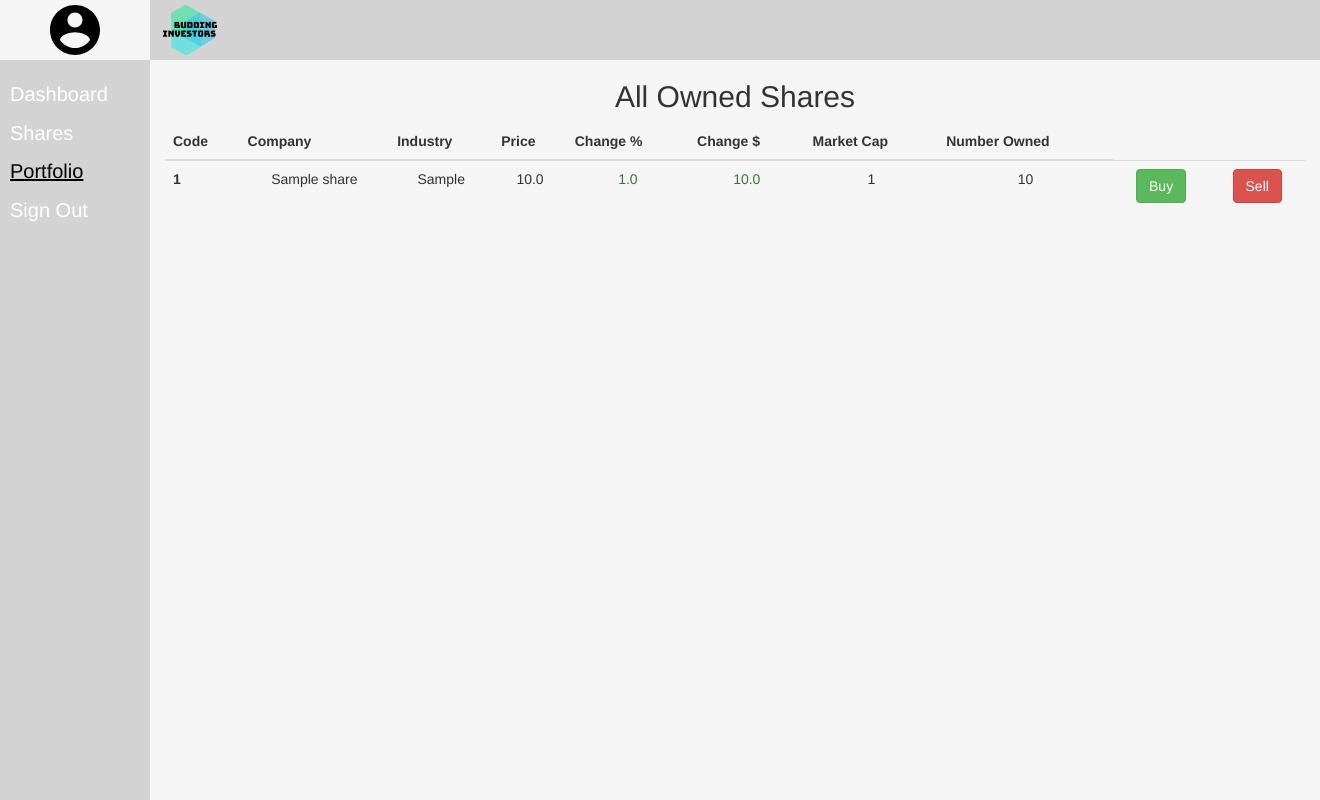
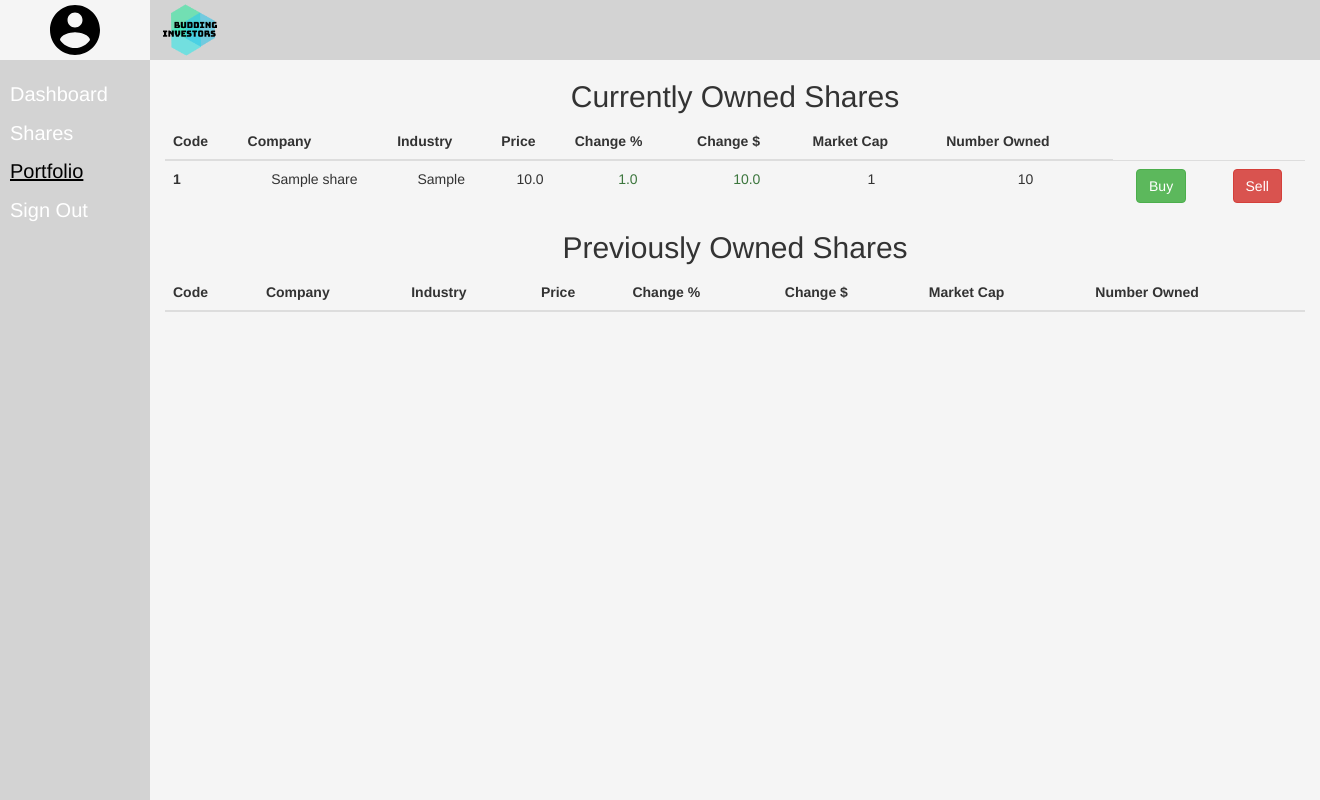
Before and after one commit to System-Exit/Investment-game, a Flask app: page /portfolio in a window 1320 px wide. Run offline with Flask 2, Linux system fonts and the light colour scheme; a user stored in the database is signed in; tables that the repository leaves empty hold one stand-in row (values such as "Sample post"); lists and menus that the app fills with data are empty; some libraries are stand-ins or nearby versions.

Commit message:
Separated currently owned and previously owned shares and changed DOB validation

```diff
--- a/forms.py
+++ b/forms.py
@@ -84,7 +84,7 @@ class UserRegistrationForm(FlaskForm):
             # Validate that date of birth is a valid date
             date = datetime.strptime(dob, '%Y-%m-%d')
             # Validate date is less than 100 years old
-            if(abs(date - datetime.today()) > timedelta(days=365*100)):
+            if(date < datetime(1900, 1, 1)):
                 raise ValueError
         except ValueError:
             self.byear.errors.append("Date of birth is invalid")
--- a/templates/portfolio.html
+++ b/templates/portfolio.html
@@ -4,7 +4,7 @@
 <div id="index-body">
     {% include "messageblock.html" %}
     <div class="container">
-        <h2>All Owned Shares</h2>
+        <h2>Currently Owned Shares</h2>
         <table class="table">
             <thead>
                 <tr>
@@ -20,6 +20,7 @@
             </thead>
             <tbody>
             {% for share in usershares %}
+            {% if share.quantity > 0 %}
                 <tr>
                     <th scope="row">{{ share.issuerID }}</th>
                     <td>{{ share.abbrevname }}</td>
@@ -37,6 +38,45 @@
                     <td><button name="{{ share.issuerID }}" onclick="SetCompanyValue(this.name, 'buysharecode')" type="button" class="btn btn-success" data-toggle="modal" data-target="#buy-modal">Buy</button></td>
                     <td><button name="{{ share.issuerID }}" onclick="SetCompanyValue(this.name, 'sellsharecode')" type="button" class="btn btn-danger" data-toggle="modal" data-target="#sell-modal">Sell</button></td>
                 </tr>
+            {% endif %}
+            {% endfor %}
+            </tbody>
+        </table>
+        <h2>Previously Owned Shares</h2>
+        <table class="table">
+            <thead>
+                <tr>
+                    <th>Code</th>
+                    <th>Company</th>
+                    <th>Industry</th>
+                    <th>Price</th>
+                    <th>Change %</th>
+                    <th>Change $</th>
+                    <th>Market Cap</th>
+                    <th>Number Owned</th>
+                </tr>
+            </thead>
+            <tbody>
+            {% for share in usershares %}
+            {% if share.quantity == 0 %}
+                <tr>
+                    <th scope="row">{{ share.issuerID }}</th>
+                    <td>{{ share.abbrevname }}</td>
+                    <td>{{ share.industrysector }}</td>
+                    <td>{{ share.currentprice }}</td>
+                    {% if share.daychangepercent >= 0 %}
+                    <td class=text-success>{{share.daychangepercent}}</td>
+                    <td class=text-success>{{ share.daychangeprice}}</td>
+                    {% else %}
+                    <td class=text-danger>{{share.daychangepercent}}</td>
+                    <td class=text-danger>{{ share.daychangeprice}}</td>
+                    {% endif %}
+                    <td>{{share.marketcapitalisation}}</td>
+                    <td>{{ share.quantity }}</td>
+                    <td><button name="{{ share.issuerID }}" onclick="SetCompanyValue(this.name, 'buysharecode')" type="button" class="btn btn-success" data-toggle="modal" data-target="#buy-modal">Buy</button></td>
+                    <td><button name="{{ share.issuerID }}" onclick="SetCompanyValue(this.name, 'sellsharecode')" type="button" class="btn btn-danger" data-toggle="modal" data-target="#sell-modal">Sell</button></td>
+                </tr>
+            {% endif %}
             {% endfor %}
             </tbody>
         </table>
```
